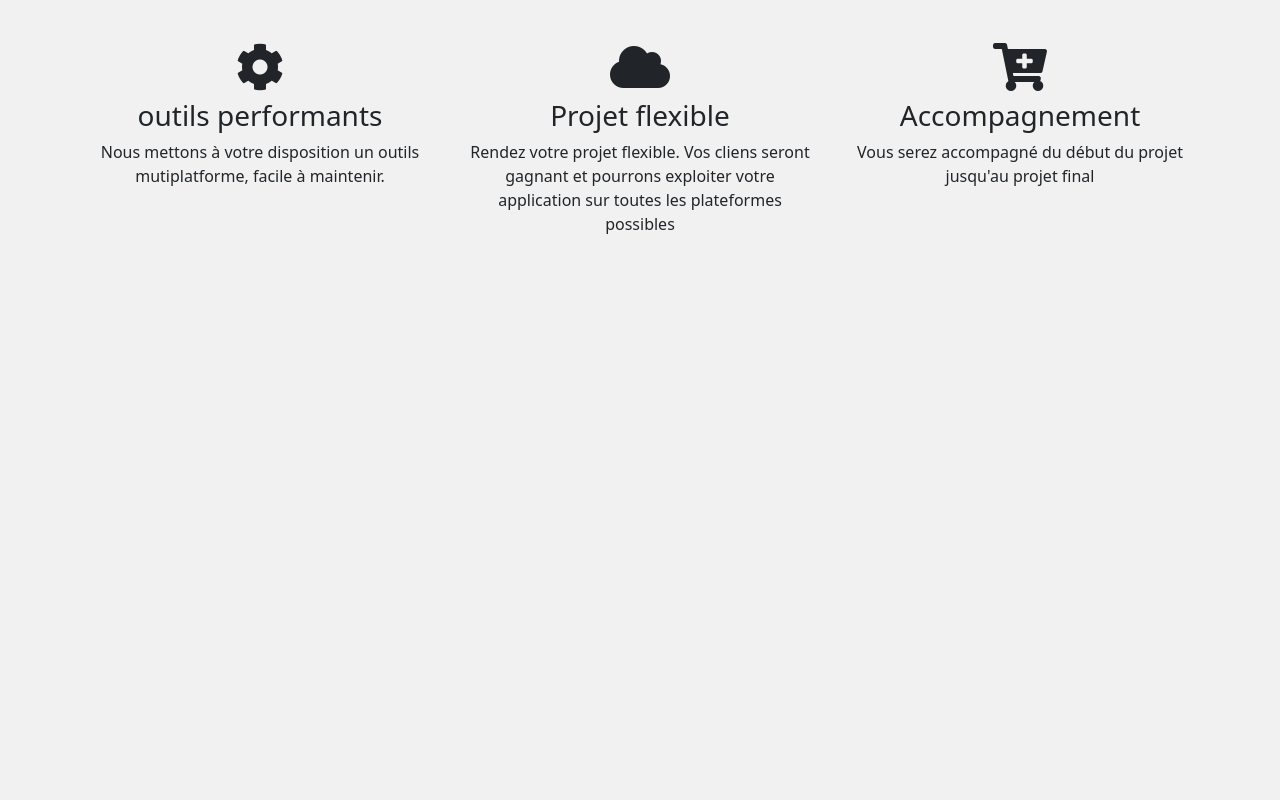
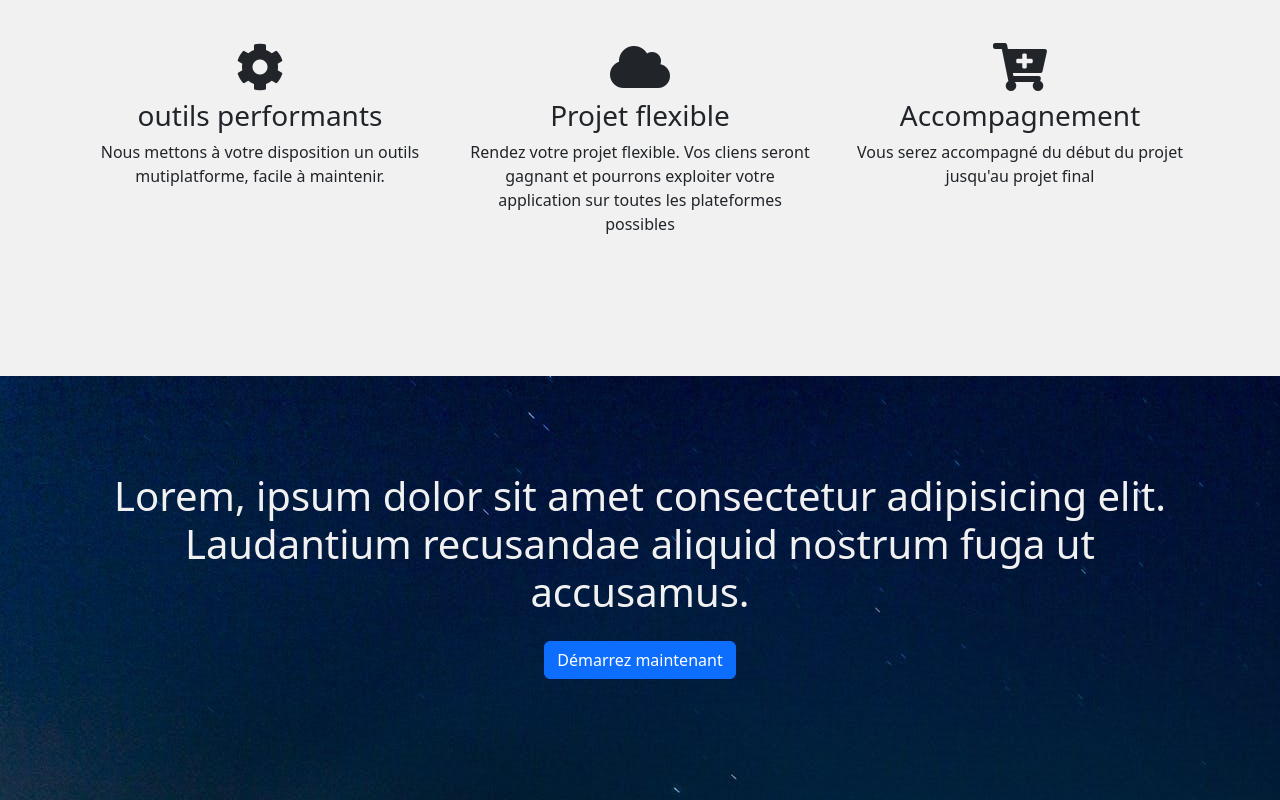
Before and after one commit to malmont/EASYDEVELOPMENT, a plain HTML site: page index.html in a window 1280 px wide. Shown: the part 1518-2318 px from the top of the page. Before the commit the page ends 1894 px from the top, so only its background shows below. Drawn offline with nearby package versions, Linux system fonts and the light colour scheme.

Commit message:
call to action

```diff
--- a/index.html
+++ b/index.html
@@ -162,6 +162,26 @@
         </div>
     </section>
 
+    <!-- Call to action -->
+
+
+    <section class="py-5" id="start">
+        <div class="container py-5">
+            <h2 class="pb-3">
+                <p class="d-none d-md-block">
+
+                    Lorem, ipsum dolor sit amet consectetur adipisicing elit. Laudantium recusandae aliquid nostrum fuga
+                    ut accusamus.
+                </p>
+
+                <a href="#" class="btn btn-primary">Démarrez maintenant</a>
+            </h2>
+        </div>
+
+    </section>
+
+
+
     <!-- Script jquery  javaScript-->
     <script src="https://cdn.jsdelivr.net/npm/bootstrap@5.2.0-beta1/dist/js/bootstrap.bundle.min.js"
         integrity="sha384-pprn3073KE6tl6bjs2QrFaJGz5/SUsLqktiwsUTF55Jfv3qYSDhgCecCxMW52nD2"
--- a/style.css
+++ b/style.css
@@ -56,3 +56,20 @@ h1 {
     border-top: 1px solid #000;
 
 }
+
+/* Call to action */
+
+#start {
+    position: relative;
+    min-height: 200px;
+    background: url('images/start.jpeg');
+    background-attachment: fixed;
+    background-repeat: no-repeat;
+    text-align: center;
+    color: #fff;
+}
+
+#start h2 {
+    font-size: 40px;
+    color: #f1f1f1;
+}
```
Also changed, not shown: images/start.jpeg (added).
